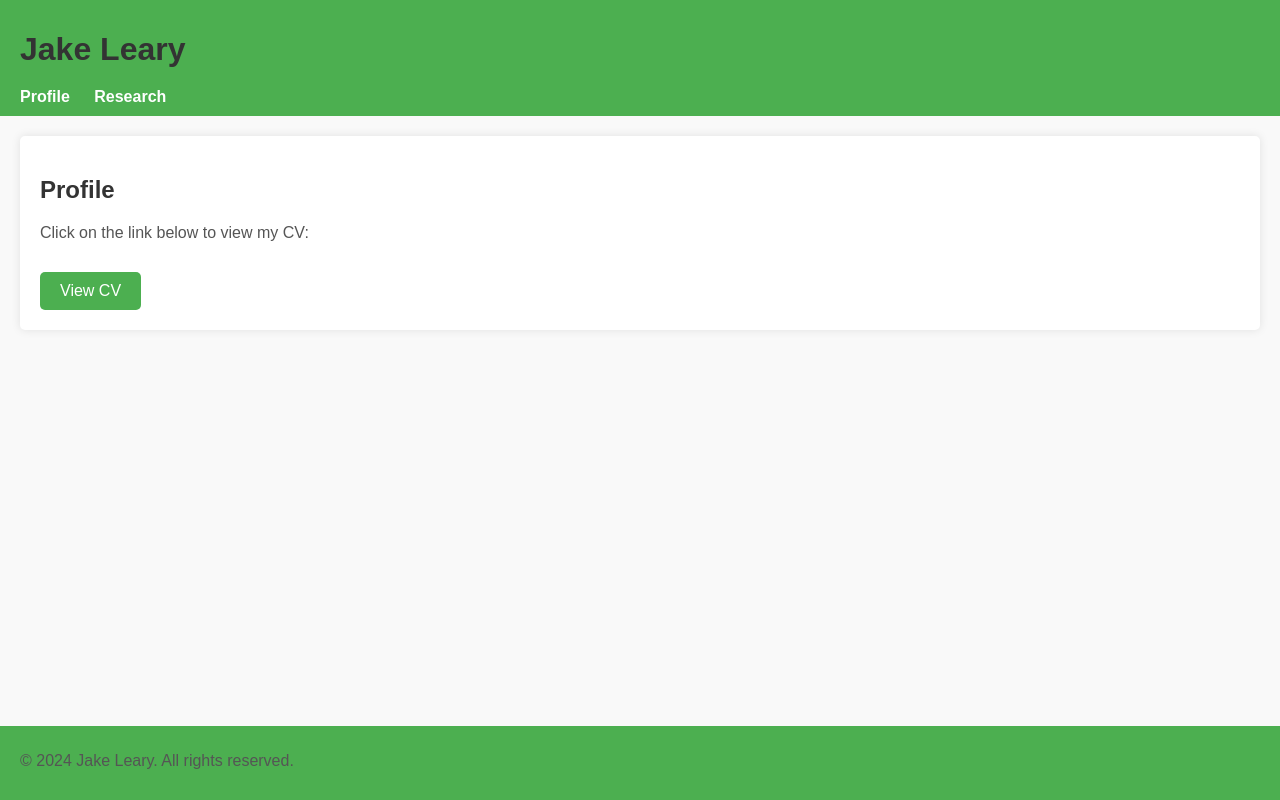
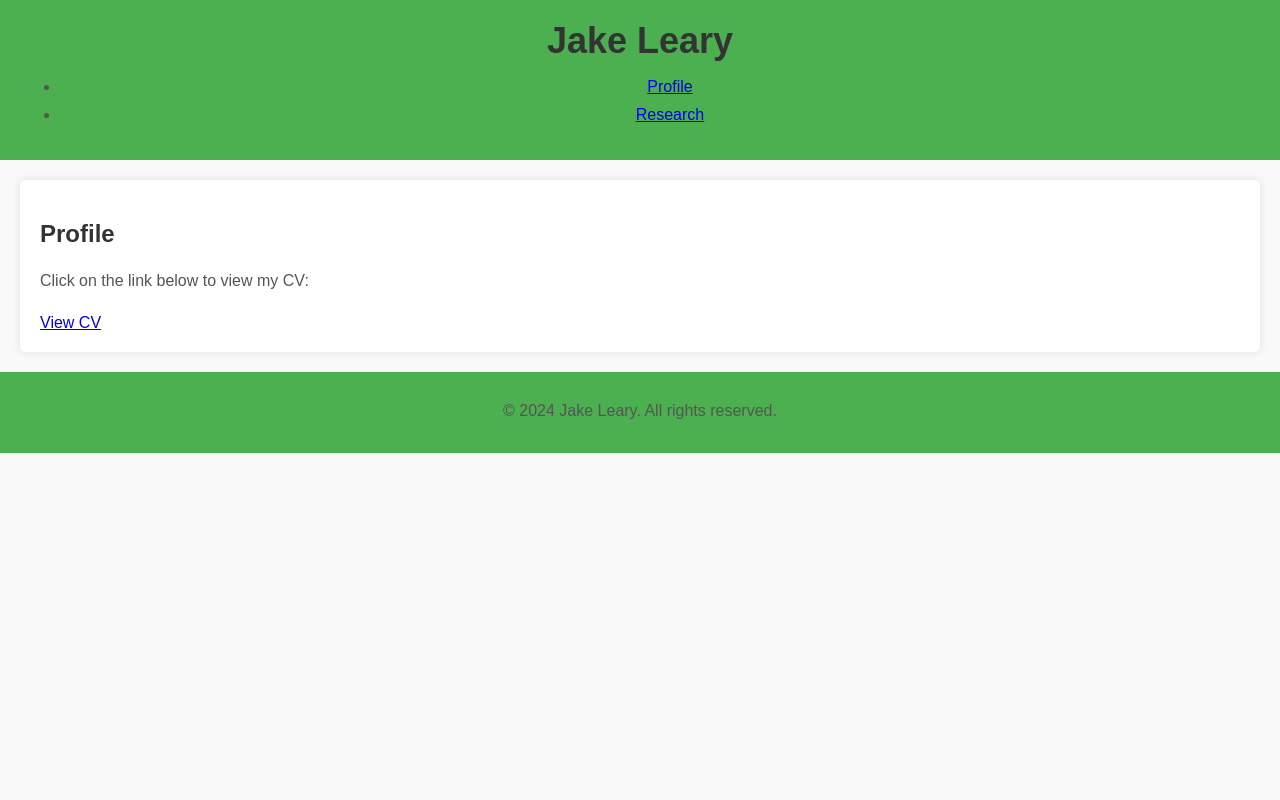
Before and after one commit to ibeshesumne/BritishLand, a plain HTML site: page index.html in a window 1280 px wide. Drawn offline with Linux system fonts and the light colour scheme.

Commit message:
Update styles.css

```diff
--- a/styles.css
+++ b/styles.css
@@ -9,29 +9,21 @@ body {
 header {
     background-color: #4CAF50;
     color: #fff;
-    padding: 10px 20px;
-    text-align: left;
+    padding: 20px 0;
+    text-align: center;
 }
 
-nav ul {
-    list-style: none;
-    padding: 0;
+header h1 {
     margin: 0;
+    font-size: 36px;
 }
 
-nav ul li {
-    display: inline;
-    margin-right: 20px;
+header .contact-info {
+    margin-top: 10px;
 }
 
-nav ul li a {
-    color: #fff;
-    text-decoration: none;
-    font-weight: bold;
-}
-
-nav ul li a:hover {
-    text-decoration: underline;
+header .contact-info p {
+    margin: 5px 0;
 }
 
 section {
@@ -42,17 +34,7 @@ section {
     box-shadow: 0 0 10px rgba(0, 0, 0, 0.1);
 }
 
-footer {
-    text-align: left;
-    padding: 10px 20px;
-    background-color: #4CAF50;
-    color: #fff;
-    position: fixed;
-    width: 100%;
-    bottom: 0;
-}
-
-h1, h2 {
+h1, h2, h3 {
     margin-bottom: 20px;
     color: #333;
 }
@@ -60,24 +42,25 @@ h1, h2 {
 p {
     margin-bottom: 20px;
     color: #555;
+    line-height: 1.6;
 }
 
 ul {
     list-style-type: disc;
     margin-left: 20px;
+    color: #555;
 }
 
-#profile a {
-    display: inline-block;
-    padding: 10px 20px;
+ul li {
+    margin-bottom: 10px;
+}
+
+footer {
+    text-align: center;
+    padding: 10px 0;
     background-color: #4CAF50;
     color: #fff;
-    text-decoration: none;
-    border-radius: 5px;
-    margin-top: 10px;
-    transition: background-color 0.3s ease;
+    position: relative;
+    width: 100%;
+    bottom: 0;
 }
-
-#profile a:hover {
-    background-color: #45a049;
-}
```
